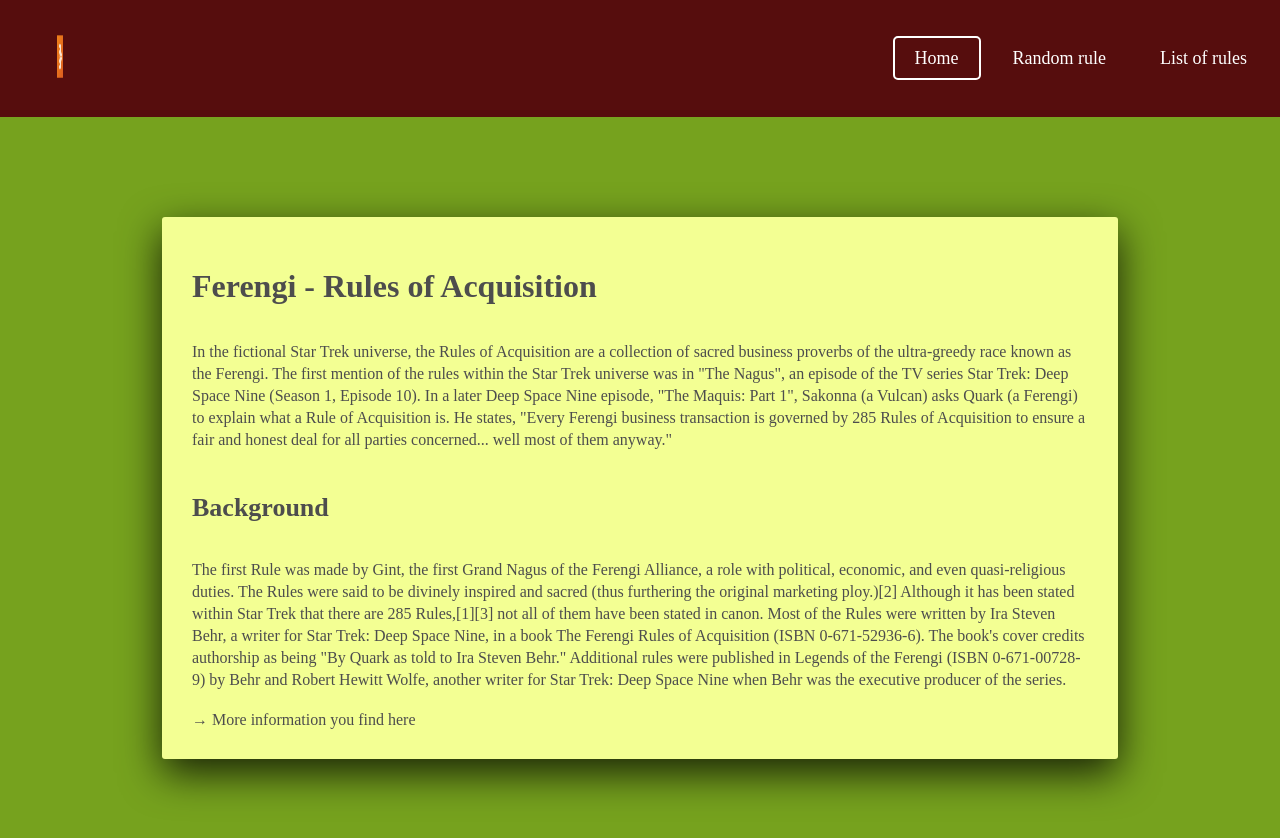
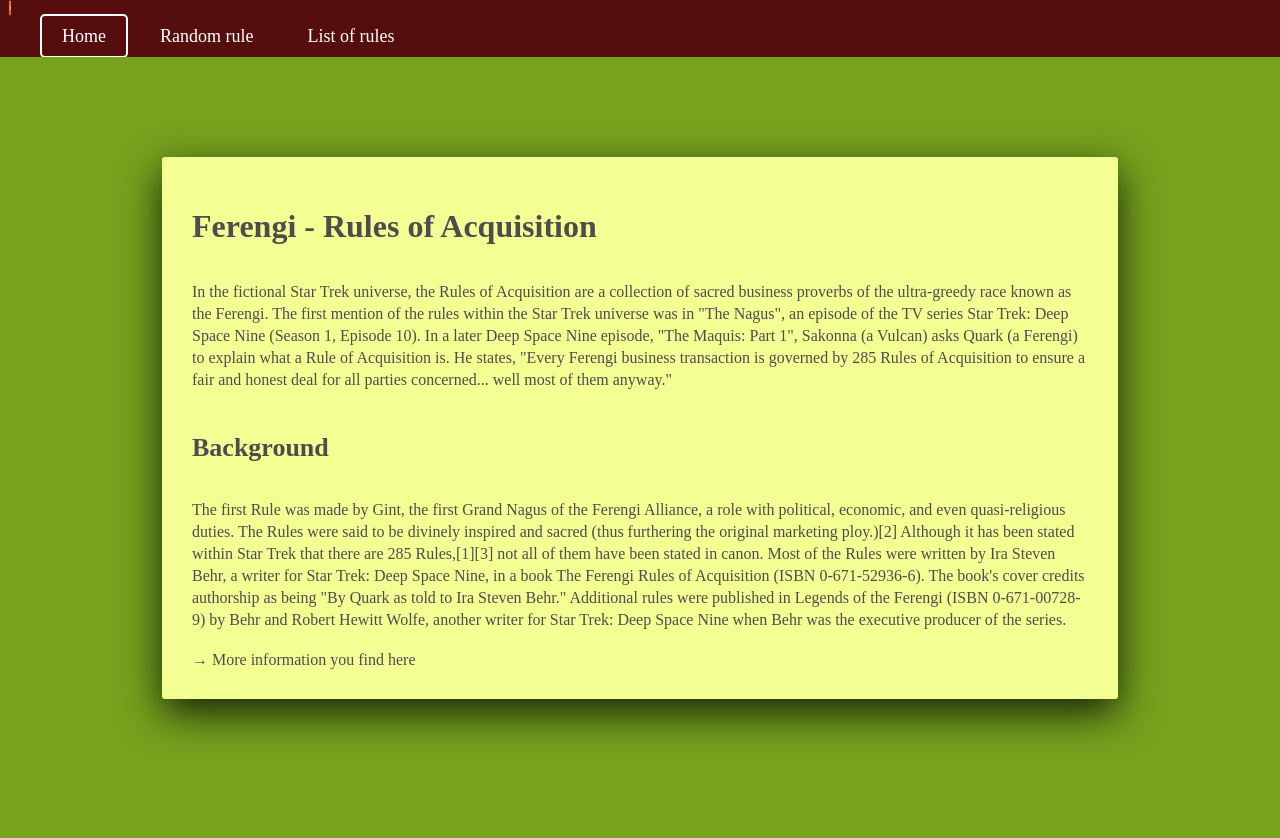
Before and after one commit to BTchorzewski/ferengi, a React (Create React App) app: page / in a window 1280 px wide. Shown: the top 838 px of the page. Built offline with nearby package versions, Linux system fonts and the light colour scheme.

Commit message:
start recoding navigation components

```diff
--- a/src/App.js
+++ b/src/App.js
@@ -5,7 +5,7 @@
 import theme from './styledComponents/theme';
 import GlobalStyles from './styledComponents/GlobalStyles'
 import store from './redux/store';
-import NavigationBar from './NavigationBar';
+import NavigationBar from './Navigation/NavigationBar';
 import { RulesContainer } from './Rules';
 import { RandomMachineContainer } from './RandomMachineContainer';
 
--- a/src/Buttons/Button.js
+++ b/src/Buttons/Button.js
@@ -9,7 +9,7 @@
   font-weight: 700;
   font-family: inherit;
   font-size: ${props => props.theme.fonts.size.medium};
-  color: ${props => props.theme.fonts.color.primary};
+  color: ${props => props.theme.fonts.colors.primary};
   &:active {
     background-color: ${props => props.theme.colors.primary};
   }
--- a/src/BurgerMenu.js
+++ b/src/Navigation/BurgerMenu.js
@@ -19,13 +19,18 @@
   order: 1;
   margin-left: 2rem;
   cursor: pointer;
-  position: absolute;
-  right: 2rem;
+
   z-index: 150;
 
   @media screen and (min-width: ${props => props.theme.responsive.tabLand}) {
     display: none;
   }
+
+  @media screen and (max-width: ${props => props.theme.responsive.tabLand}) {
+    & {
+       align-self: flex-start;
+    }
+}
 
   ${Line}:nth-child (1) {
     transform: ${({ isOpen }) =>
--- a/src/Logo.js
+++ b/src/Navigation/Logo.js
@@ -3,9 +3,13 @@
 
 
 const LogoBox = styled.div`
-    min-width: 6rem;
-    height: -4rem;
+    display:flex
+    width: 20px;
+    @media screen and (max-width: ${props => props.theme.responsive.tabLand}) {
+        & {
 
+        }
+    }
 
 `;
 
@@ -21,6 +25,7 @@
 `;
 
 const Image = styled.img`
+
     width: 100%;
     height: auto;
     animation: ${rotateAnimation} 3s ease-in-out 0s infinite;
--- a/src/Navigation.js
+++ b/src/Navigation/Navigation.js
@@ -4,15 +4,11 @@
 import BurgerMenu from './BurgerMenu';
 
 const NavigationContainer = styled.nav`
-    display: flex;
-    justify-content: flex-end;
-    align-items: flex-start;
-    padding: 1rem 2rem;
-    flex: 1 0 95%;
+
 
     @media screen and (max-width: ${props => props.theme.responsive.tabLand}) {
         & {
-            justify-content: center;
+
         }
     }
 `;
@@ -20,16 +16,15 @@
 const NavigationList = styled.ul`
     display: flex;
     align-items: center;
+    flex: 1;
     list-style: none;
 
 
     @media screen and (max-width: ${props => props.theme.responsive.tabLand}) {
         & {
             display: ${({isOpen}) => isOpen ? 'flex' : 'none'};
-            height: ${({isOpen}) => isOpen ? '100vh' : 0};
-            flex-direction: column;
-            justify-content: center;
-            align-items: flex-start;
+
+
 
 
         }
@@ -38,7 +33,7 @@
 const NavigationItem = styled.li`
 
 
-    :not(:last-child){
+
         margin: 0 1rem 0 0;
 
         @media screen and (max-width: ${props => props.theme.responsive.tabLand}) {
--- a/src/NavigationBar.js
+++ b/src/Navigation/NavigationBar.js
@@ -6,18 +6,11 @@
 
 const Container = styled.div`
     background-color: #560d0d;
-    padding: 2rem 3rem;
-    display: flex;
-    justify-content: space-between;
-    align-items: center;
-    font-size: 1.8rem;
-    position: sticky;
-    top: 0;
-    z-index: 50;
+    overflow: hidden;
 
     @media screen and (max-width: ${props => props.theme.responsive.tabLand}) {
         & {
-            align-items: flex-start;
+
         }
     }
 `;
```
